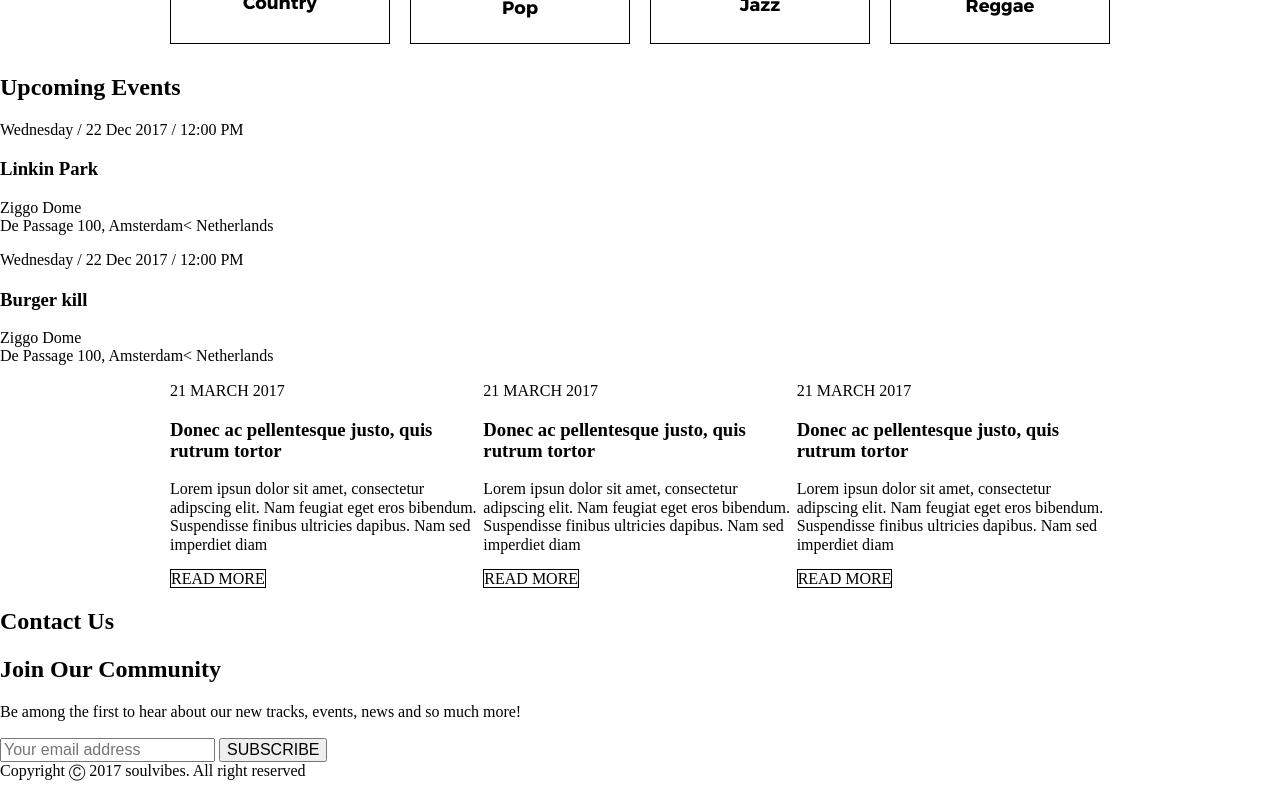
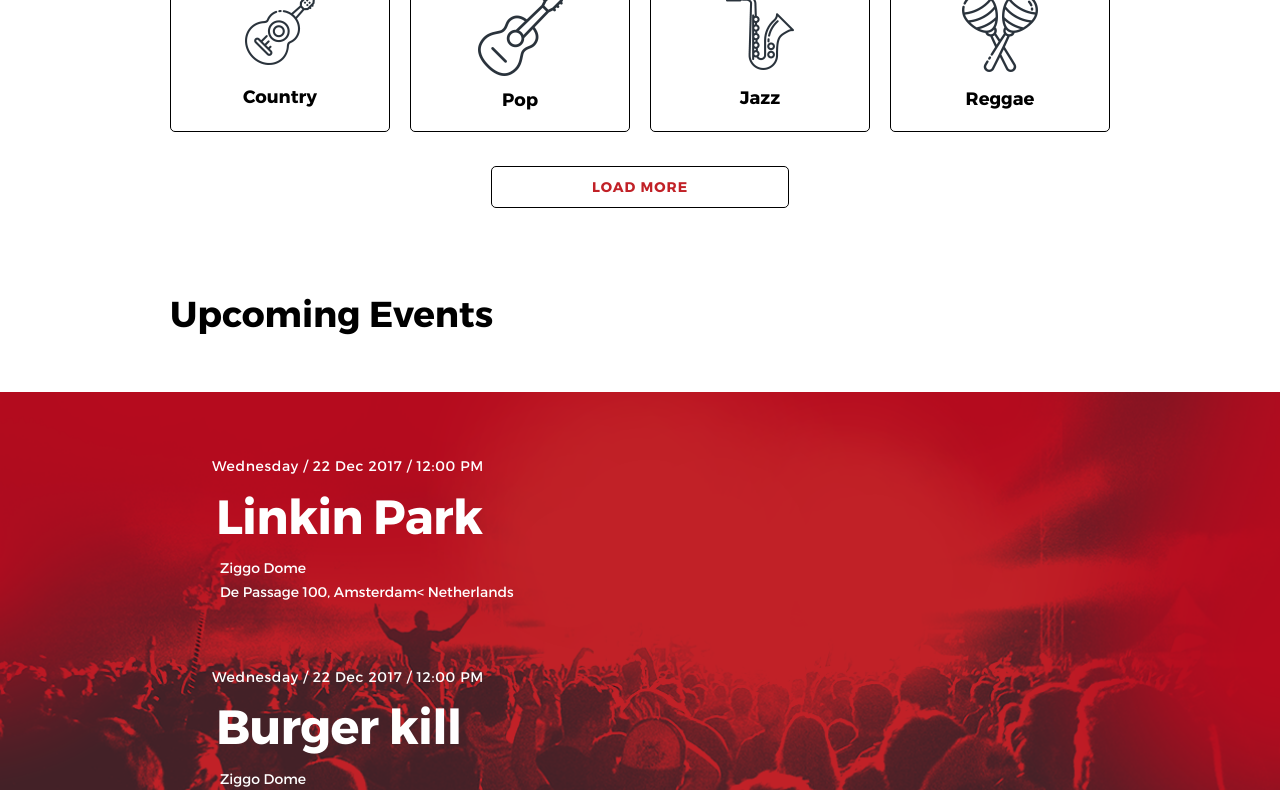
Before and after one commit to vladislausrex/soulvibes, a plain HTML site: page index.html in a window 1280 px wide. Shown: the part 1033-1823 px from the top of the page. Drawn offline with Linux system fonts and the light colour scheme.

Commit message:
close to finish

```diff
--- a/css/style.css
+++ b/css/style.css
@@ -1,7 +1,7 @@
 .header {
     background: url("../img/background.png") #fff no-repeat;
     background-size: cover;
-    background-position: -20px 0;
+    /* background-position: -20px 0; */
 }
 .row {
     margin: 0 auto;
@@ -32,13 +32,16 @@
     font-size: 72px;
     text-shadow: 0 1px 2px black;
     padding-top: 120px;
-    padding-left: 207px;
     padding-bottom: 150px;
     color: #fff;
     letter-spacing: 3.6px;
     line-height: 1.2;
     max-width: 570px;
     margin: 0;
+}
+.content {
+    margin: 0 auto;
+    max-width: 940px;
 }
 /*MUSIC PLAYER*/
 .music-player {
@@ -52,8 +55,9 @@
     flex-direction: column;
     margin: 0 auto;
     max-width: 940px;
+    padding-bottom: 70px;
 }
-.genres-stations__title {
+.highlight {
     font-family: montserrat-bold,sans-serif;
     font-size: 36px;
     margin-top: 14px;
@@ -62,31 +66,214 @@
 .genres-stations__genres {
     flex-wrap: wrap;
     justify-content:  space-between;
+    margin-bottom: 24px;
 }
 .btn {
     border: 1px solid black;
+    -webkit-border-radius: 5px;
+    -moz-border-radius: 5px;
+    border-radius: 5px;
 }
 .genres-stations__genre {
     display: flex;
     flex-direction: column;
-    justify-content: space-evenly;
     align-items:  center;
     width: 218px;
     max-height: 177px;
     margin: 15px 0 10px;
+    padding-top: 35px;
+    padding-bottom: 21px;
+    -webkit-border-radius: 5px;
+    -moz-border-radius: 5px;
+    border-radius: 5px;
 }
 .genres-stations__img {
-    /* padding-top: 37px; */
-    /* padding-bottom: 30px; */
-    /* padding: 11px; */
-    /* margin:  0 auto; */
+    /* padding-top: 35px; */
+    margin:  auto;
+    padding-bottom: 13px;
 }
 .genres-stations__text {
     font-family: montserrat-bold, sans-serif;
     font-size: 18px;
-    /* padding: 5px 0 21px; */
-    padding-bottom: 25px;
-    /* padding-top: 16px; */
+    /* padding-top: 33px; */
+    /* padding-bottom: 25px; */
+    margin:  auto;
+}
+.genres-stations__btn {
+    font-family: montserrat-bold, sans-serif;
+    font-size: 14px;
+    color: #C12127;
+    margin: 0 auto;
+    padding: 12px 100px;
+    letter-spacing: 1px;
+}
+.upcoming-events {
+}
+.upcoming-events__highlight {
+
+margin-bottom: 59px;
+}
+.event {
+    background: url("../img/event.png") #fff no-repeat;
+    background-size: cover;
+    padding-top: 66px;
+}
+.event__event-item {
+    max-width: 940px;
+    margin: 0 auto;
+}
+.event__date {
+    font-family: montserrat, sans-serif;
+    font-size: 14px;
+    color: #ffffff;
+    margin: 0;
+    /* padding-top: 47px; */
+    padding-left: 42px;
+    letter-spacing: 0.7px;
+}
+.event__name{
+    font-family: montserrat-bold,sans-serif;
+    font-size: 48px;
+    color: #ffffff;
+    margin: 0;
+    padding-top:  12px;
+    padding-left: 46px;
+    letter-spacing: -0.8px;
+}
+.event__place {
+    font-family: montserrat, sans-serif;
+    font-size: 14px;
+    color: #ffffff;
+    margin: 0;
+    padding-top: 14px;
+    padding-left: 50px;
+    line-height: 1.7;
+    padding-bottom: 66px;
+}
+.news {
+    max-width:  940px;
+    margin:  0 auto;
+    padding-bottom: 167px;
+}
+.news__highlight {
+    padding-top: 40px;
+    padding-bottom: 22px;
+}
+.news__row {
+
+justify-content:  space-between;
+
+flex-wrap:  wrap;
+}
+.news__article {
+    border: 1px solid #000;
+    padding-right: 17px;
+    padding-bottom: 37px;
+    -webkit-border-radius: 5px;
+    -moz-border-radius: 5px;
+    border-radius: 5px;
+}
+.news__date {
+    font-family: montserrat-bold, sans-serif;
+    font-size: 11px;
+    padding-top:  10px;
+    padding-left: 36px;
+}
+.news__date:before {
+    position: absolute;
+    content: "";
+    background-color: #000000;
+    padding: 4px;
+    margin-left: -15px;
+    margin-top: 2px;
+}
+.news__title {
+     font-family: montserrat-bold,sans-serif;
+     font-size: 18px;
+     padding-top:  7px;
+     padding-left: 19px;
+     max-width: 262px;
+}
+.news__text {
+    font-family: montserrat,sans-serif;
+    font-size: 14px;
+    padding-top: 23px;
+    padding-left: 19px;
+    max-width: 256px;
+    line-height: 1.7;
+    padding-bottom: 31px;
+}
+.news__btn {
+    font-family: montserrat-bold,sans-serif;
+    font-size: 12px;
+    color: #C12127;
+    margin-left: 19px;
+    padding: 7px 12px;
+}
+.contact-us {
+
+}
+.contact-us__highlight {
+
+padding-bottom: 5px;
+}
+.subscribe {
+    background: url("../img/contactus.png") #fff no-repeat;
+    background-size: cover;
+}
+.subscribe__h2 {
+    font-family: lora-bold, sans-serif;
+    font-size: 60px;
+    text-shadow: 0 1px 2px black;
+    color: #fff;
+    padding-top: 38px;
+}
+.subscribe__text {
+    font-family: montserrat-bold,sans-serif;
+    font-size: 18px;
+    color: #fff;
+    margin-top: -32px;
+    max-width:  563px;
+    line-height: 1.3;
+}
+.subscribe-form {
+
+display:  flex;
+
+padding-top: 14px;
+
+padding-bottom: 61px;
+}
+.subscribe-form__email {
+    font-family: montserrat,sans-serif;
+    font-size: 14px;
+    border: none;
+    padding: 21px 296px 21px 21px;
+}
+.subscribe-form__button{
+    font-family: montserrat-bold,sans-serif;
+    font-size: 14px;
+    color: #fff;
+    border: 17px solid #fff;
+    margin: 0;
+}
+.footer {
+    padding-top: 43px;
+    justify-content: space-between;
+}
+.copyright {
+    font-family: montserrat-bold, sans-serif;
+    font-size: 14px;
+    letter-spacing: 0.9px;
+}
+.social {
+    display:  flex;
+    margin: 0;
+}
+.social__item {
+    list-style: none;
+    padding-right: 20px;
+    padding-left: 38px;
 }
 @font-face {
     font-family: 'montserrat';
--- a/index.html
+++ b/index.html
@@ -8,6 +8,7 @@
 </head>
 <body>
     <header class="header">
+        <div class="content">
             <div class="row header__row">
                 <img class="logo" src="img/logo.png" height="30" width="180"/>
                 <nav class="nav">
@@ -19,11 +20,12 @@
                 </nav>
             </div>
             <h1 class="header__title">High Quality Internet Music Stations</h1>
+        </div>
     </header>
     <div class="page">
         <div class="music-player"></div>
         <div class="genres-stations">
-            <h2 class="genres-stations__title">Genres Stations</h2>
+            <h2 class="highlight genres-stations__highlight">Genres Stations</h2>
             <div class="row genres-stations__genres">
                 <a class="btn genres-stations__genre">
                     <img class="genres-stations__img" src="img/tranding.png" height="71" width="67"/>
@@ -58,18 +60,20 @@
                     <span class="genres-stations__text">Reggae</span>
                 </a>
             </div> <!--вопрос по коду-->
-            <!--<a class="btn genres-stations__btn"></a>-->
+            <a class="btn genres-stations__btn">LOAD MORE</a>
         </div>
         <div class="upcoming-events">
-            <h2 class="h2 upcoming-events__title">Upcoming Events</h2>
+            <div class="row">
+                <h2 class="highlight upcoming-events__highlight">Upcoming Events</h2>
+            </div>
             <div class="event">
                 <div class="event__event-item">
-                    <span class="event__date">Wednesday / 22 Dec 2017 / 12:00 PM</span>
+                    <p class="event__date">Wednesday / 22 Dec 2017 / 12:00 PM</p>
                     <h3 class="event__name">Linkin Park</h3>
                     <p class="event__place">Ziggo Dome<br>De Passage 100, Amsterdam< Netherlands</p>
                 </div>
                 <div class="event__event-item">
-                    <span class="event__date">Wednesday / 22 Dec 2017 / 12:00 PM</span>
+                    <p class="event__date">Wednesday / 22 Dec 2017 / 12:00 PM</p>
                     <h3 class="event__name">Burger kill</h3>
                     <p class="event__place">Ziggo Dome<br>De Passage 100, Amsterdam< Netherlands</p>
                 </div>
@@ -77,33 +81,34 @@
             </div>
         </div>
         <div class="news">
-            <div class="row">
+            <h2 class="highlight news__highlight">Latest News</h2>
+            <div class="row news__row">
                 <article class="news__article">
-                    <span class="news__date">21 MARCH 2017</span>
+                    <p class="news__date">21 MARCH 2017</p>
                     <h3 class="news__title">Donec ac pellentesque justo, quis rutrum tortor</h3>
                     <p class="news__text">
                         Lorem ipsun dolor sit amet, consectetur adipscing elit. Nam
-                        feugiat eget eros bibendum. Suspendisse finibus ultricies
+                        feugiat eget eros eget bibendum. Suspendisse finibus ultricies
                         dapibus. Nam sed imperdiet diam
                     </p>
                     <a class="btn news__btn">READ MORE</a>
                 </article>
                 <article class="news__article">
-                    <span class="news__date">21 MARCH 2017</span>
+                    <p class="news__date">21 MARCH 2017</p>
                     <h3 class="news__title">Donec ac pellentesque justo, quis rutrum tortor</h3>
                     <p class="news__text">
                         Lorem ipsun dolor sit amet, consectetur adipscing elit. Nam
-                        feugiat eget eros bibendum. Suspendisse finibus ultricies
+                        feugiat eget eros eget bibendum. Suspendisse finibus ultricies
                         dapibus. Nam sed imperdiet diam
                     </p>
                     <a class="btn news__btn">READ MORE</a>
                 </article>
                 <article class="news__article">
-                    <span class="news__date">21 MARCH 2017</span>
+                    <p class="news__date">21 MARCH 2017</p>
                     <h3 class="news__title">Donec ac pellentesque justo, quis rutrum tortor</h3>
                     <p class="news__text">
                         Lorem ipsun dolor sit amet, consectetur adipscing elit. Nam
-                        feugiat eget eros bibendum. Suspendisse finibus ultricies
+                        feugiat eget eros eget bibendum. Suspendisse finibus ultricies
                         dapibus. Nam sed imperdiet diam
                     </p>
                     <a class="btn news__btn">READ MORE</a>
@@ -111,20 +116,24 @@
             </div>
         </div>
         <div class="contact-us">
-            <h2 class="h2 contact-us__title">Contact Us</h2>
+            <div class="content">
+                <h2 class="highlight contact-us__highlight">Contact Us</h2>
+            </div>
             <div class="subscribe">
+                <div class="content">
                     <h2 class="subscribe__h2">Join Our Community</h2>
                     <p class="subscribe__text">
                         Be among the first to hear about our new tracks, events, news
                         and so much more!
                     </p>
                     <form class="subscribe-form">
-                    <input type="email" placeholder="Your email address">
-                    <input type="button" value="SUBSCRIBE">
+                        <input class="subscribe-form__email" type="email" placeholder="Your email address">
+                        <input class="subscribe-form__button" type="button" value="SUBSCRIBE">
                     </form>
                 </div>
             </div>
-        <footer class="footer">
+        </div>
+        <footer class="footer row">
             <span class="copyright">
                 Copyright &#9400 2017 soulvibes. All right reserved
             </span>
```
Lines whose indentation alone changed are shown as unchanged.
